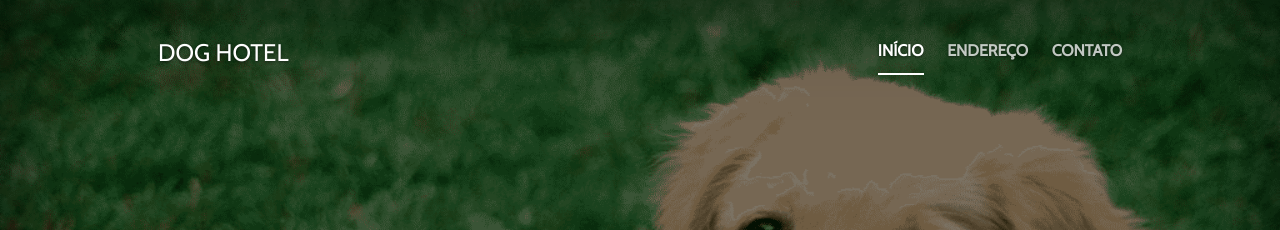
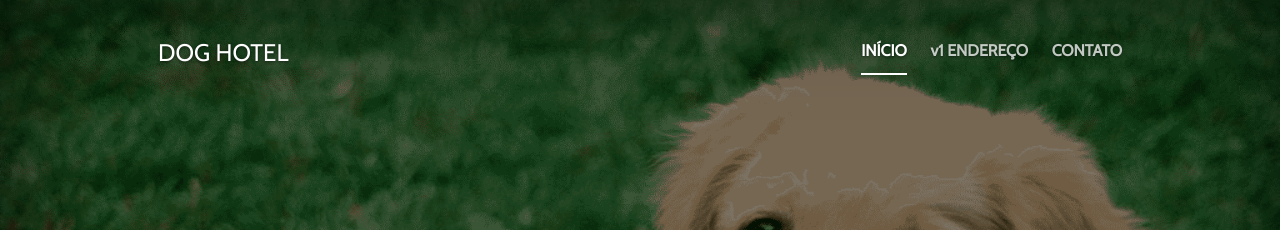
Before and after one commit to ConTTudOweb/hospedagemparacaesapucarana, a Jekyll site: the page built from index.html, in a window 1280 px wide. Shown: the top 230 px of the page. Built offline with Jekyll 4.4.1, drawn with Linux system fonts in a browser that asks for light colours.

Commit message:
Update header.html

```diff
--- a/_includes/header.html
+++ b/_includes/header.html
@@ -4,7 +4,7 @@
     <nav>
       <ul class="nav masthead-nav">
         <li class="{% if page.url == '/' %}active{% endif %}"><a href="{{site.baseurl}}">INÍCIO</a></li>
-        <li class="{% if page.url == '/endereco/' %}active{% endif %}"><a href="./endereco">ENDEREÇO</a></li>
+        <li class="{% if page.url == '/endereco/' %}active{% endif %}"><a href="/endereco">v1 ENDEREÇO</a></li>
         <li class="{% if page.url == '/contato/' %}active{% endif %}"><a href="./contato">CONTATO</a></li>
       </ul>
     </nav>
```
